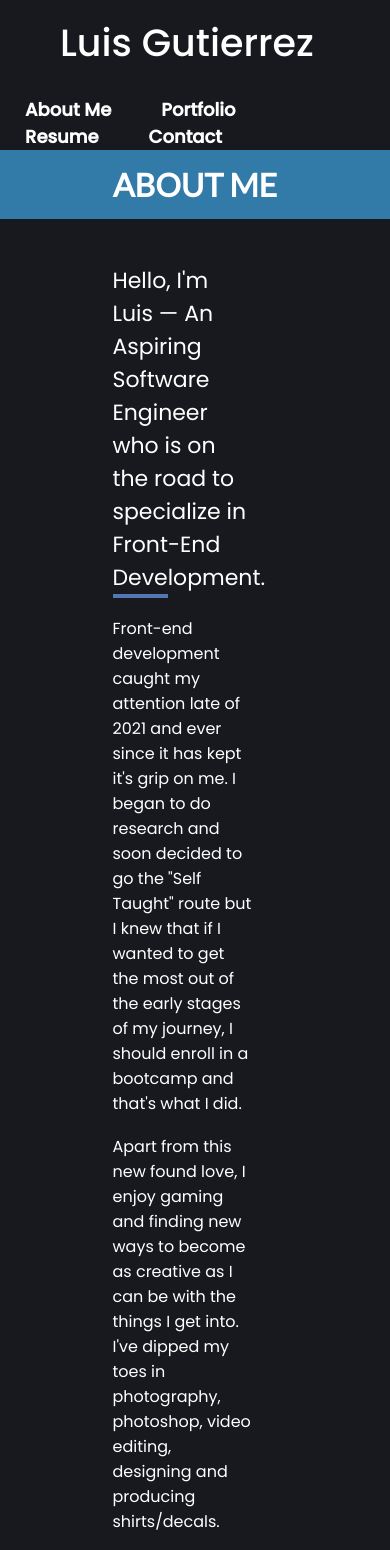
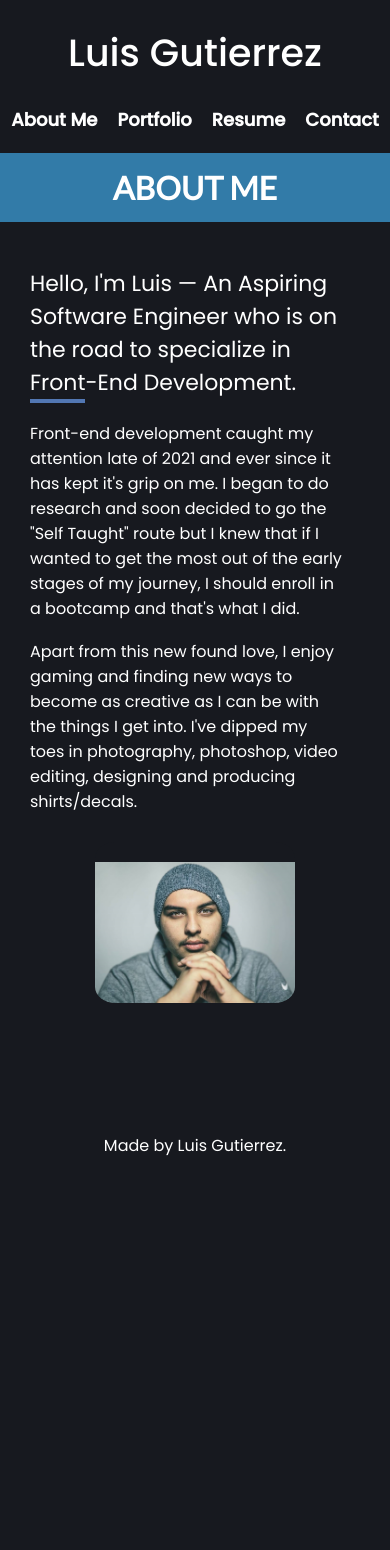
Before and after one commit to luisgcodes/react-portfolio, a React (Create React App) app: page / in a window 390 px wide. Shown: the top 1550 px of the page. After the commit the page ends 1188 px from the top, so only its background shows below. Built offline with nearby package versions, Linux system fonts and the light colour scheme.

Commit message:
respponsive

```diff
--- a/src/index.css
+++ b/src/index.css
@@ -431,3 +431,142 @@ header nav ul li a:hover {
 .icon-linkedin:hover {
   background: var(--link-color);
 } */
+
+/* Responsive */
+@media screen and (max-width: 1365px) {
+  h1 {
+      flex: 0 20%;
+  }
+
+  .about-me div p {
+      width: 95%;
+  }
+
+  .about-me img {
+      margin: 0px 20px;
+      padding-top: 20px;
+  }
+}
+
+@media screen and (max-width: 980px) {
+  header nav {
+    justify-content: space-around;
+    padding: 0 0 20px;
+  }
+}
+
+@media screen and (max-width: 840px) {
+  .header-block {
+    margin-left: 0;
+  }
+
+  header nav ul li a {
+    margin: 16px;
+  }
+
+}
+
+@media screen and (max-width: 768px) {
+  header {
+    justify-content: center;
+  }
+
+  .project-list > li {
+    flex: 1 0 100%;
+  }
+
+  .project-list > li:nth-child(even) {
+    margin-left: 0;
+  }
+
+  .contact-form {
+    margin: 20px 20px 0;
+  }
+
+  .proficiencies {
+    justify-content: space-evenly;
+  }
+}
+
+@media screen and (max-width: 540px) {
+  .dev-name {
+    margin-left: 0;
+    padding: 10px 0 0;
+  }
+
+  header nav ul {
+    justify-content: center;
+    padding-top: 0;
+  }
+
+  header nav ul li {
+    padding-top: 20px;
+  }
+
+  header nav ul li a {
+    margin: 10px;
+  }
+
+  .about-me div {
+    flex: 1 0 100%;
+  }
+
+  .about-me img {
+    margin: 10px 0;
+  }
+
+  .proficiencies {
+    margin-left: 20px;
+  }
+
+  .contact-form textarea {
+    margin-bottom: 5px;
+  }
+
+  .error-text {
+    height: 2em;
+    font-size: 12px;
+  }
+}
+
+@media screen and (max-width: 476px) {
+  .project-list > li {
+    padding-left: 15px;
+  }
+
+  .project-list .project-description {
+    padding: 20px 5px 15px;
+  }
+
+  .proficiencies {
+    display: block;
+  }
+
+  .proficiencies div {
+    padding-bottom: 20px;
+  }
+}
+
+@media screen and (max-width: 414px) {
+  .header-block {
+    padding: 20px 30px 10px;
+  }
+
+  .project-title {
+    font-size: 22px;
+  }
+
+  .project-list > li {
+    padding-left: 10px;
+    padding-right: 10px;
+  }
+
+  .resume p {
+    margin-bottom: 15px;
+  }
+
+  .proficiencies {
+    padding-bottom: 30px;
+    margin: 0;
+  }
+}
```
